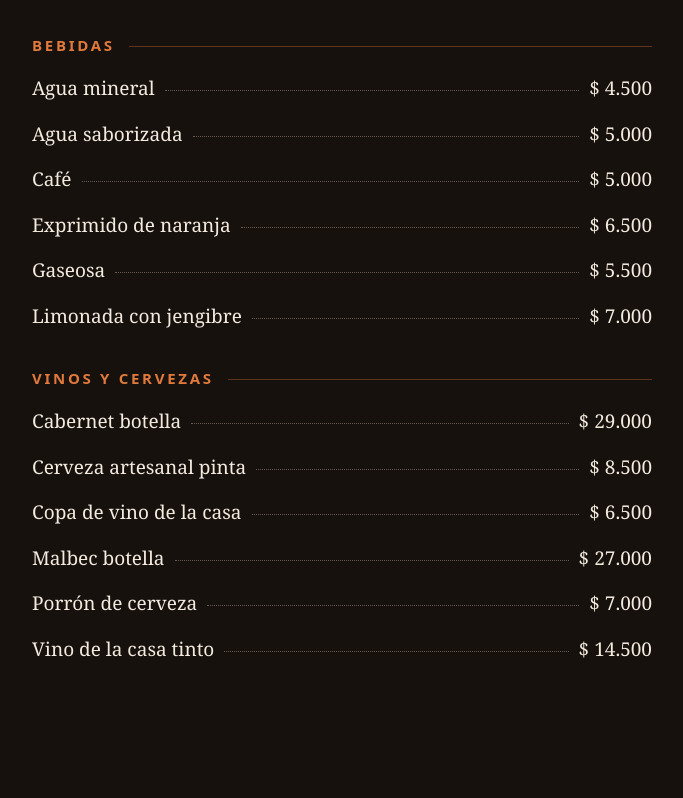
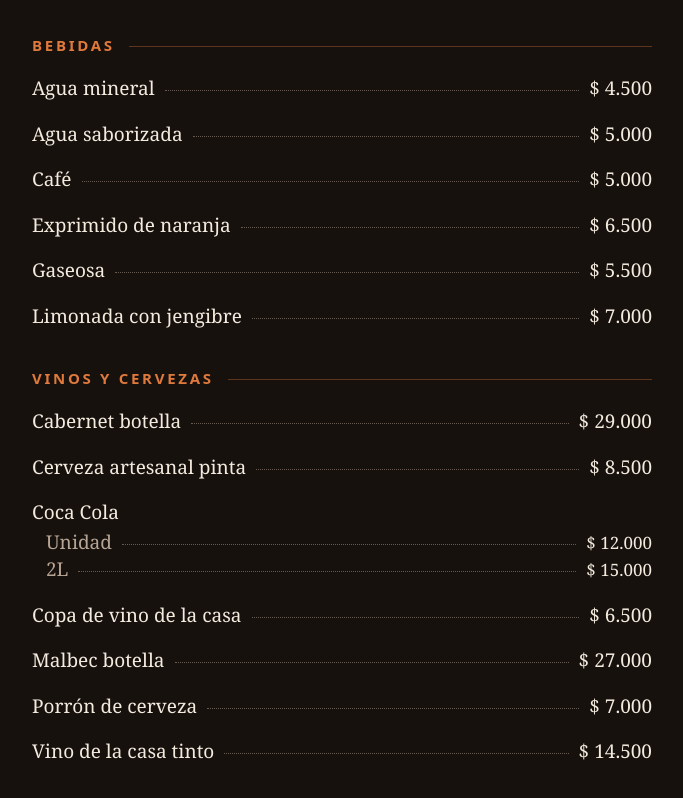
Before and after one commit to leogil02/menu-elpatio, a plain HTML site: page index.html in a window 1280 px wide. Shown: the part 2553-3351 px from the top of the page, without its empty margins (298-981 px from the left). Before the commit the page ends 3310 px from the top, so only its background shows below. Drawn offline with Linux system fonts and the light colour scheme.

Commit message:
Menú actualizado desde el sistema del restaurante

```diff
--- a/index.html
+++ b/index.html
@@ -374,6 +374,11 @@
             <p class="linea"><span class="nombre">Cerveza artesanal pinta</span><span class="union"></span><span class="precio">$ 8.500</span></p>
           </li>
           <li>
+            <p class="soloNombre">Coca Cola</p>
+            <p class="linea forma"><span class="nombre">Unidad</span><span class="union"></span><span class="precio">$ 12.000</span></p>
+            <p class="linea forma"><span class="nombre">2L</span><span class="union"></span><span class="precio">$ 15.000</span></p>
+          </li>
+          <li>
             <p class="linea"><span class="nombre">Copa de vino de la casa</span><span class="union"></span><span class="precio">$ 6.500</span></p>
           </li>
           <li>
```
